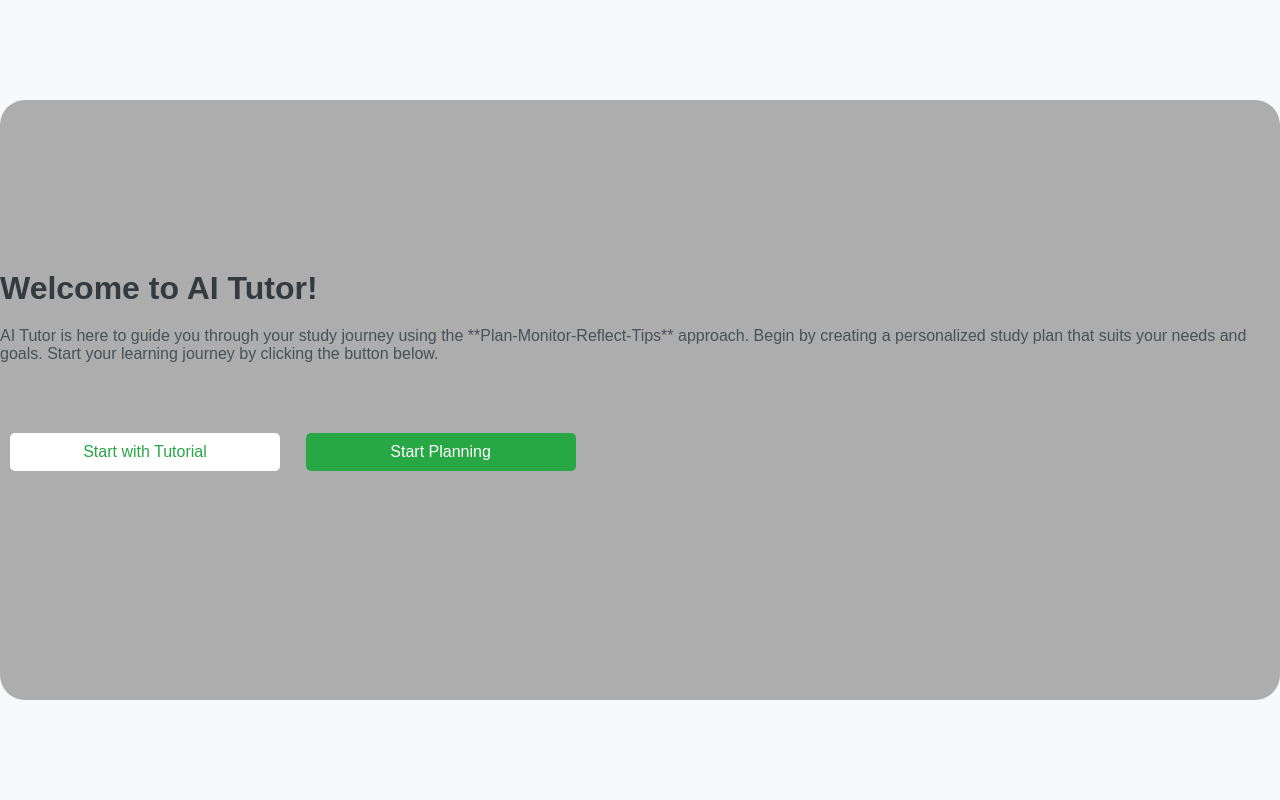
After one commit to naveenkumarkk/ai-tutor, a Flask app: template app/templates/welcome.html in a window 1280 px wide. The commit adds this page. Run offline with Flask 3, Linux system fonts and the light colour scheme; the template is opened without the code that fills it, so the values that code supplies are empty; some libraries are stand-ins or nearby versions.

Commit message:
feat: integrating welcome page

```diff
--- a/app/auth/google_auth.py
+++ b/app/auth/google_auth.py
@@ -105,7 +105,7 @@ def auth_callback():
             raise e
 
         # Redirect to the chat screen
-        return redirect(url_for("chatgpt_bp.chatscreen", _external=True))
+        return redirect(url_for("chatgpt_bp.welcomescreen", _external=True))
 
     except Exception as e:
         # Log any exceptions and return an error response
--- a/app/controller/chatgpt_controller.py
+++ b/app/controller/chatgpt_controller.py
@@ -83,3 +83,8 @@ def tipsscreen():
 @login_required
 def helpscreen():
     return render_template("help.html")
+
+@chatgpt_bp.route("/welcome")
+@login_required
+def welcomescreen():
+    return render_template("welcome.html")
--- a/app/static/css/default.css
+++ b/app/static/css/default.css
@@ -184,6 +184,7 @@ div.icon {
 /* icon help */
 div.icon.help {
   background-color: var(--icon-help-background-color);
+
   & svg {
     fill: var(--icon-help-color);
   }
@@ -261,16 +262,16 @@ div.icon.logo {
 div.icon.toggle {
   background-color: var(--button-icon-send-background-color-hover);
   margin: 0px;
-  -webkit-box-shadow: 0px 10px 17px -7px rgba(0,0,0,0.75);
-  -moz-box-shadow: 0px 10px 17px -7px rgba(0,0,0,0.75);
-  box-shadow: 0px 10px 17px -7px rgba(0,0,0,0.75);
+  -webkit-box-shadow: 0px 10px 17px -7px rgba(0, 0, 0, 0.75);
+  -moz-box-shadow: 0px 10px 17px -7px rgba(0, 0, 0, 0.75);
+  box-shadow: 0px 10px 17px -7px rgba(0, 0, 0, 0.75);
 
   & svg {
     fill: var(--button-icon-toggle-color);
   }
 }
 
-div.icon.toggle:hover svg{
+div.icon.toggle:hover svg {
   fill: var(--button-icon-send-color);
 }
 
@@ -304,7 +305,7 @@ div.sidebar {
     align-self: flex-end;
   }
 
-  & .button_collection{
+  & .button_collection {
     margin-top: 30%;
     display: flex;
     flex-direction: column;
@@ -315,16 +316,18 @@ div.sidebar {
       align-items: center;
       justify-content: space-between;
       color: var(--text-color);
-          -webkit-box-shadow: 0px 10px 17px -7px rgba(0,0,0,0.75);
-          -moz-box-shadow: 0px 10px 17px -7px rgba(0,0,0,0.75);
-          box-shadow: 0px 10px 17px -7px rgba(0,0,0,0.75);
+      -webkit-box-shadow: 0px 10px 17px -7px rgba(0, 0, 0, 0.75);
+      -moz-box-shadow: 0px 10px 17px -7px rgba(0, 0, 0, 0.75);
+      box-shadow: 0px 10px 17px -7px rgba(0, 0, 0, 0.75);
       gap: 10px;
     }
 
-      & button:hover, button.on {
+    & button:hover,
+    button.on {
       color: var(--secondary-text-color);
     }
   }
+
   & .icon.help {
     align-self: center;
     margin-bottom: 20%;
@@ -338,7 +341,7 @@ div.sidebar.folded {
     transform: rotate(180deg);
   }
 
-  & .button_collection{
+  & .button_collection {
     display: none;
   }
 
@@ -347,7 +350,7 @@ div.sidebar.folded {
   }
 }
 
-div.sidebar:not(.folded){
+div.sidebar:not(.folded) {
   width: fit-content;
   z-index: 10;
 }
@@ -532,9 +535,9 @@ body.help {
   }
 
   & .contact {
-    -webkit-box-shadow: 0px 10px 17px -7px rgba(0,0,0,0.75);
-    -moz-box-shadow: 0px 10px 17px -7px rgba(0,0,0,0.75);
-    box-shadow: 0px 10px 17px -7px rgba(0,0,0,0.75);
+    -webkit-box-shadow: 0px 10px 17px -7px rgba(0, 0, 0, 0.75);
+    -moz-box-shadow: 0px 10px 17px -7px rgba(0, 0, 0, 0.75);
+    box-shadow: 0px 10px 17px -7px rgba(0, 0, 0, 0.75);
     gap: 10px;
     align-items: center;
     display: flex;
@@ -574,6 +577,7 @@ body.help {
     }
   }
 }
+
 #menu_container:not(.open) {
   & .overlay {
     display: none;
@@ -604,6 +608,7 @@ label#darkmode-toggle {
     inset 0px -5px 15px rgba(255, 255, 255, 0.4);
   cursor: pointer;
   transition: 0.3s;
+
   &:after {
     content: "";
     width: 32.5px;
@@ -616,16 +621,19 @@ label#darkmode-toggle {
     box-shadow: 0px 5px 10px rgba(0, 0, 0, 0.2);
     transition: 0.3s;
   }
+
   svg {
     position: absolute;
     width: 32.5px;
     top: 2.5px;
     z-index: 100;
+
     &.sun {
       left: 5px;
       fill: #fff;
       transition: 0.3s;
     }
+
     &.moon {
       left: 83px;
       fill: #7e7e7e;
@@ -634,26 +642,88 @@ label#darkmode-toggle {
   }
 }
 
+body {
+  font-family: Arial, sans-serif;
+  margin: 0;
+  padding: 0;
+  display: flex;
+  align-items: center;
+  justify-content: center;
+  height: 100vh;
+  background-color: #f8f9fa;
+}
+
+.welcome-container {
+  text-align: center;
+  max-width: 600px;
+  background: white;
+  padding: 20px;
+  box-shadow: 0 4px 6px rgba(0, 0, 0, 0.1);
+  border-radius: 8px;
+}
+
+.welcome-section h1 {
+  font-size: 2rem;
+  color: #343a40;
+}
+
+.welcome-section p {
+  font-size: 1rem;
+  color: #495057;
+  margin: 20px 0;
+}
+
+.welcome-start-button {
+  background-color: #28a745;
+  color: white;
+  border: none;
+  padding: 10px 20px;
+  font-size: 1rem;
+  cursor: pointer;
+  border-radius: 5px;
+  transition: background-color 0.3s;
+}
+
+.welcome-tutorial-button {
+  background-color: white;
+  color: #28a745;
+  border: none;
+  padding: 10px 20px;
+  font-size: 1rem;
+  cursor: pointer;
+  border-radius: 5px;
+  transition: background-color 0.3s;
+}
+
+.welcome-start-button:hover {
+  background-color: #218838;
+}
+
 input#darkmode-toggle {
   width: 0;
   height: 0;
   display: none;
-  &:checked + label {
+
+  &:checked+label {
     background: #242424;
+
     &:after {
       left: 115px;
       transform: translateX(-100%);
       background: linear-gradient(180deg, #777, #3a3a3a);
     }
+
     svg {
       &.sun {
         fill: #7e7e7e;
       }
+
       &.moon {
         fill: #fff;
       }
     }
   }
+
   &:active:after {
     width: 120px;
   }
@@ -669,11 +739,12 @@ input#darkmode-toggle {
     width: 70%;
     height: 70%;
   }
+
   #sidebar-toggle {
     display: flex;
   }
 
-  .overlay .button_like_link{
+  .overlay .button_like_link {
     width: 80px !important;
   }
 
@@ -681,6 +752,7 @@ input#darkmode-toggle {
     width: 80px;
     height: 32.5px;
     border-radius: 32.5px;
+
     &:after {
       width: 22.5px;
       height: 22.5px;
@@ -688,12 +760,15 @@ input#darkmode-toggle {
       left: 4px;
       border-radius: 22.5px;
     }
+
     svg {
       width: 22.5px;
       top: 5px;
+
       &.sun {
         left: 4px;
       }
+
       &.moon {
         left: 53px;
       }
@@ -701,11 +776,12 @@ input#darkmode-toggle {
   }
 
   input#darkmode-toggle {
-    &:checked + label {
+    &:checked+label {
       &:after {
         left: 75px;
       }
     }
+
     &:active:after {
       width: 80px;
     }
@@ -721,7 +797,8 @@ input#darkmode-toggle {
     width: 100%;
   }
 
-  .button_collection button, .button_like_link {
+  .button_collection button,
+  .button_like_link {
     font-size: 12px;
   }
 
@@ -738,7 +815,7 @@ input#darkmode-toggle {
     top: 10px;
   }
 
-  .login.container{
+  .login.container {
     border-radius: 0px;
     width: 100%;
     overflow: hidden;
@@ -767,7 +844,8 @@ input#darkmode-toggle {
     font-size: 18px;
   }
 
-  .button_collection button, .button_like_link {
+  .button_collection button,
+  .button_like_link {
     font-size: 17px;
   }
 
@@ -777,9 +855,11 @@ input#darkmode-toggle {
 
   label#darkmode-toggle {
     width: 100px;
+
     &:after {
       left: 5px;
     }
+
     svg {
       &.moon {
         left: 63px;
@@ -788,11 +868,12 @@ input#darkmode-toggle {
   }
 
   input#darkmode-toggle {
-    &:checked + label {
+    &:checked+label {
       &:after {
         left: 95px;
       }
     }
+
     &:active:after {
       width: 100px;
     }
@@ -811,7 +892,7 @@ input#darkmode-toggle {
   }
 }
 
-@media(max-height: 565px){
+@media(max-height: 565px) {
   .login.container {
     height: 100%;
     padding: 10px;
@@ -824,13 +905,13 @@ input#darkmode-toggle {
   }
 }
 
-@media(min-height: 566px){
-  .login.container{
+@media(min-height: 566px) {
+  .login.container {
     transition-duration: 300ms;
   }
 }
 
-@media(max-width: 650px){
+@media(max-width: 650px) {
   body.help {
     & h1 {
       max-width: 70%;
--- /dev/null
+++ b/app/templates/welcome.html
@@ -0,0 +1,38 @@
+<!DOCTYPE html>
+<html lang="en">
+
+<head>
+    <meta charset="UTF-8">
+    <meta name="viewport" content="width=device-width, initial-scale=1.0">
+    <link rel="stylesheet" href="{{ url_for('static', filename='css/default.css') }}">
+    <link rel="icon" type="svg" href="{{ url_for('static', filename='img/login.svg') }}">
+    <title>AI Tutor - Welcome</title>
+    <script src="https://accounts.google.com/gsi/client" async defer></script>
+</head>
+
+<body>
+    <div class="login container">
+        <div class="filler"></div>
+        <div class="welcome-section">
+            <h1>Welcome to AI Tutor!</h1>
+            <p>
+                AI Tutor is here to guide you through your study journey using the **Plan-Monitor-Reflect-Tips**
+                approach.
+                Begin by creating a personalized study plan that suits your needs and goals.
+                Start your learning journey by clicking the button below.
+            </p>
+            <button class="welcome-tutorial-button" onclick="window.location.href='/chatgpt/tips'">
+                Start with Tutorial
+            </button>
+            <button class="welcome-start-button" onclick="window.location.href='/chatgpt/chatscreen'">
+                Start Planning
+            </button>
+        </div>
+        <div class="filler"></div>
+    </div>
+    </div>
+    <script type="module" src="{{ url_for('static', filename='js/help.js') }}"></script>
+    <script type="module" src="{{ url_for('static', filename='js/generalEvents.js') }}"></script>
+</body>
+
+</html>
```
Lines whose indentation alone changed are shown as unchanged.
